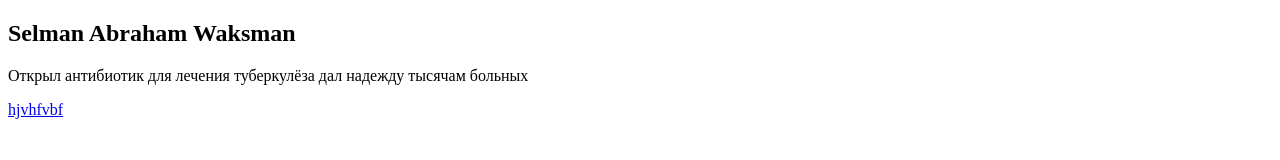
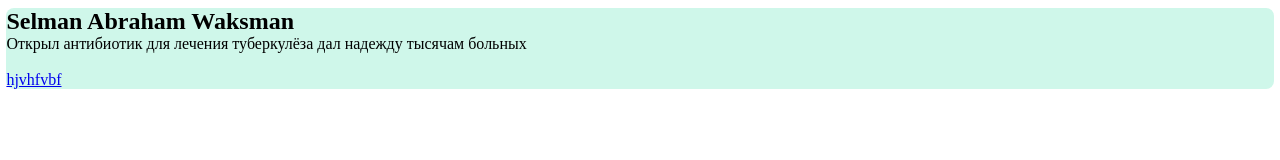
Before and after one commit to Masha1100/TributePage, a plain HTML site: page index.html in a window 1280 px wide. Drawn offline with Linux system fonts and the light colour scheme.

Commit message:
add some styles

```diff
--- a/img/main.css
+++ /dev/null
@@ -1,5 +0,0 @@
-* {
-  box-sizing: border-box;
-  margin: 0;
-  padding: 0;
-}
--- a/index.html
+++ b/index.html
@@ -5,6 +5,7 @@
   <meta charset="UTF-8">
   <meta name="viewport" content="width=device-width, initial-scale=1.0">
   <meta http-equiv="X-UA-Compatible" content="ie=edge">
+  <link rel="stylesheet" href="main.css">
   <title>Document</title>
 </head>
 
@@ -15,7 +16,7 @@
       <p>Открыл антибиотик для лечения туберкулёза  дал надежду тысячам больных </p>
     </div>
     <div id="img-div">
-      <div id="image"></div>
+      <img src="" id="image">
       <div id="img-caption"></div>
     </div>
     <div id="tribute-info">
--- /dev/null
+++ b/main.css
@@ -0,0 +1,13 @@
+* {
+  box-sizing: border-box;
+  margin: 0;
+  padding: 0;
+}
+
+#main {
+  width: 99%;
+  height: 100%;
+  margin: 8px auto;
+  background-color:rgb(207, 247, 234);
+  border-radius: 8px;
+}
```
